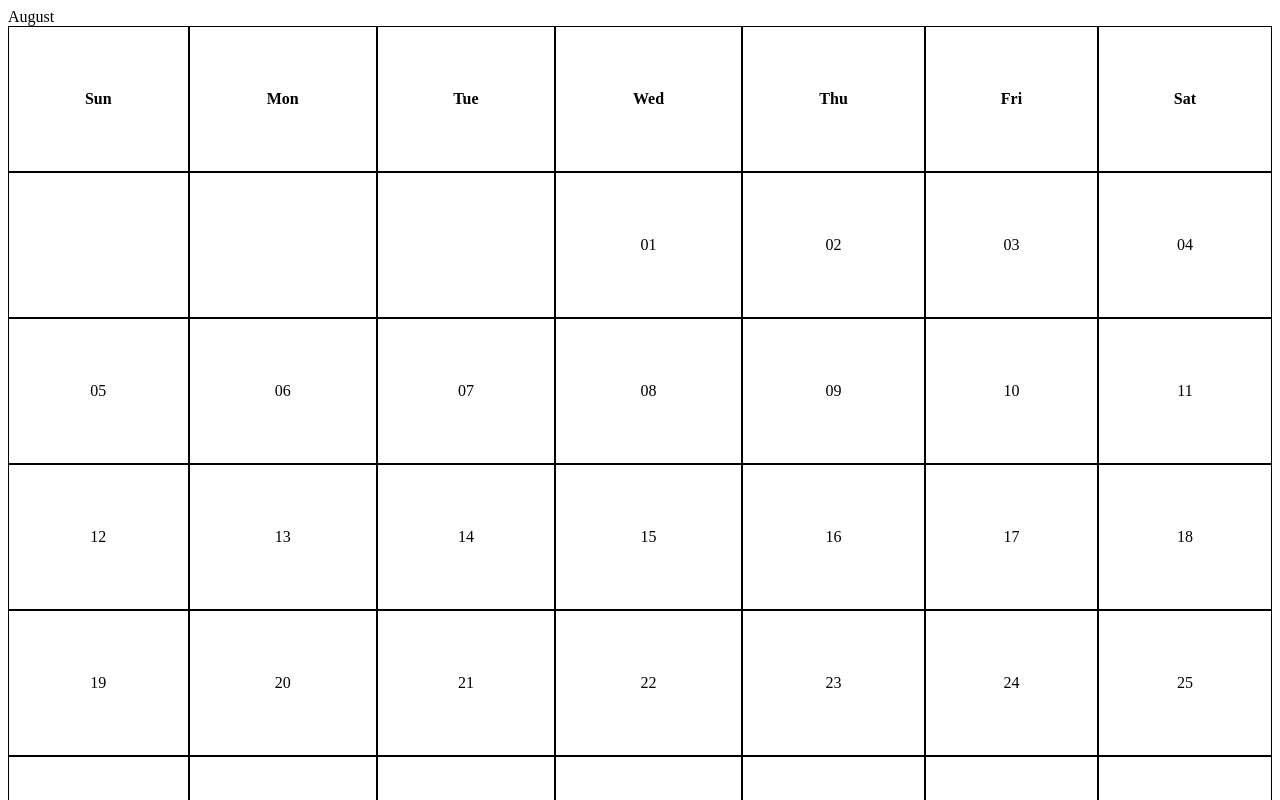
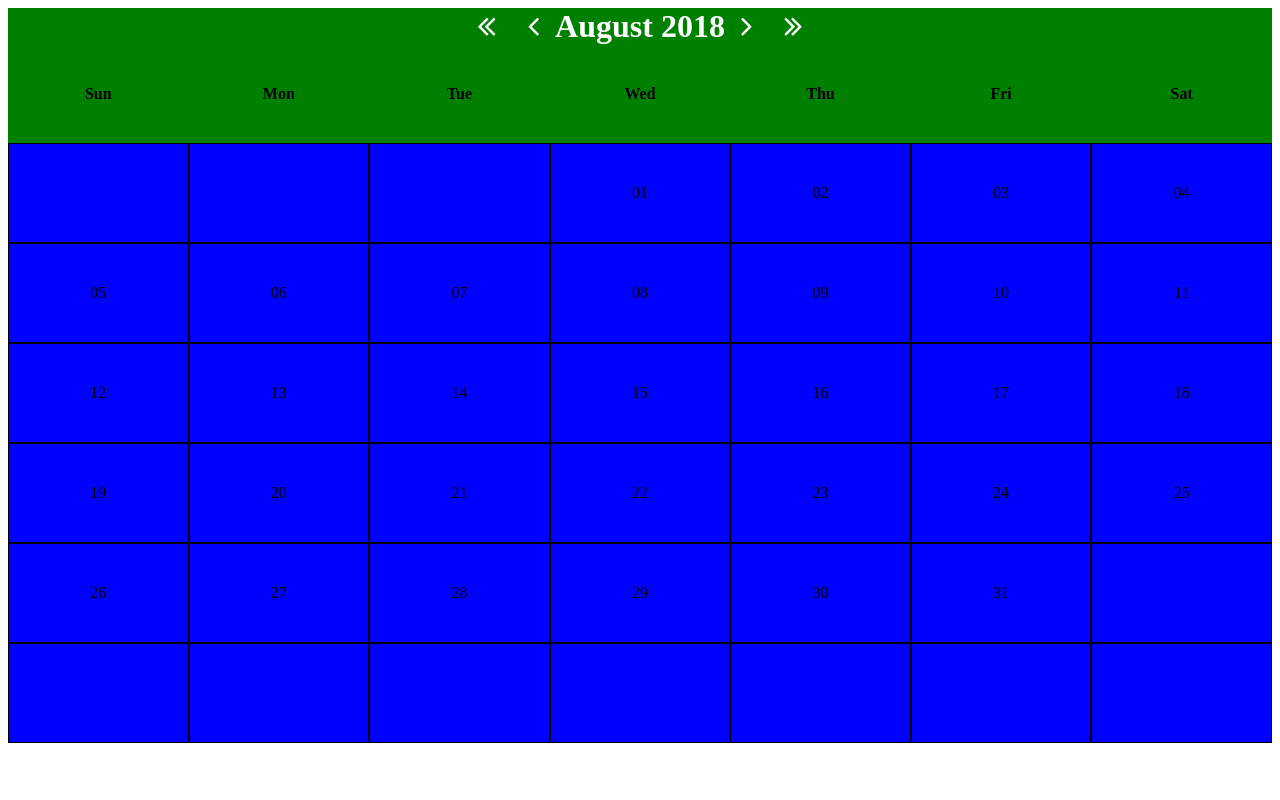
Before and after one commit to angelbenoit/React-Calendar, a React (Create React App) app: page / in a window 1280 px wide. Shown: the top 800 px of the page. Built offline with nearby package versions, Linux system fonts and the light colour scheme.

Commit message:
user can now change month/year by clicking the arrows. single arrow for month and double arrows for year

```diff
--- a/public/index.html
+++ b/public/index.html
@@ -10,6 +10,7 @@
     -->
     <link rel="manifest" href="%PUBLIC_URL%/manifest.json">
     <link rel="shortcut icon" href="%PUBLIC_URL%/favicon.ico">
+    <link rel="stylesheet" href="https://stackpath.bootstrapcdn.com/font-awesome/4.7.0/css/font-awesome.min.css">
     <!--
       Notice the use of %PUBLIC_URL% in the tags above.
       It will be replaced with the URL of the `public` folder during the build.
--- a/src/components/Calendar.js
+++ b/src/components/Calendar.js
@@ -1,6 +1,36 @@
 import React, { Component } from 'react';
 
 class LandingPage extends Component {
+    constructor(props){
+        super(props);
+
+        this.state = {
+            month: 7,
+            year: 2018
+        }
+
+        this.changeDate = this.changeDate.bind(this);
+    }
+
+    changeDate(format ,direction){
+        let directionNum;
+
+        if(direction === "forward")
+            directionNum = 1;
+        else
+            directionNum = -1;
+
+        if(format === "month")
+            this.setState((prevState) => {
+                return {month: prevState[format] + directionNum }
+            });
+        else
+            this.setState((prevState) => {
+                return {year: prevState[format] + directionNum }
+            });
+    }
+
+
 
     displayCalendar(datesArray) {
         const renderedCalendar = [[], [], [], [], [], []];
@@ -17,14 +47,14 @@ class LandingPage extends Component {
 
         const data = (
             <table style={{ 'width': '100%' }} cellspacing="0">
-                <tr>
-                    <th className="week-day-name">Sun</th>
-                    <th className="week-day-name">Mon</th>
-                    <th className="week-day-name">Tue</th>
-                    <th className="week-day-name">Wed</th>
-                    <th className="week-day-name">Thu</th>
-                    <th className="week-day-name">Fri</th>
-                    <th className="week-day-name">Sat</th>
+                <tr className="week-name__row">
+                    <th className="week-name">Sun</th>
+                    <th className="week-name">Mon</th>
+                    <th className="week-name">Tue</th>
+                    <th className="week-name">Wed</th>
+                    <th className="week-name">Thu</th>
+                    <th className="week-name">Fri</th>
+                    <th className="week-name">Sat</th>
                 </tr>
 
                 <tr className="week-row">{renderedCalendar[0]}</tr>
@@ -53,7 +83,7 @@ class LandingPage extends Component {
         }
 
         for (let index = 0; index < 42; index++) {
-            display.push(<td className="week-day"></td>)
+            display.push(<td className="week-blank"></td>)
         }
 
         //firstDayOfMonth gets the day of the week, for example monday = 1, thursday = 3, sunday = 0
@@ -78,10 +108,7 @@ class LandingPage extends Component {
         return days;
     }
 
-    getMonthName() {
-        const dateObj = new Date();
-        const monthNum = dateObj.getMonth();
-
+    getMonthName(monthNum) {
         switch (monthNum) {
             case 0:
                 return "January";
@@ -130,14 +157,20 @@ class LandingPage extends Component {
     }
 
     render() {
-        const test = this.getDaysInMonth(7, 2018);
+        const test = this.getDaysInMonth(this.state.month, this.state.year);
         const cal = this.fillCalendar(test);
-        const month = this.getMonthName();
+        const month = this.getMonthName(this.state.month);
         return (
             <div className="calendar">
                 <div className="calendar_header">
-                    {month}
+                    <i className="fa fa-angle-double-left arrows" onClick={() => this.changeDate("year", "backward")}></i>
+                    <i className="fa fa-angle-left arrows" onClick={() => this.changeDate("month", "backward")}></i>
+                    {month} {this.state.year}
+                    <i className="fa fa-angle-right arrows" onClick={() => this.changeDate("month", "forward")}></i>
+                    <i className="fa fa-angle-double-right arrows" onClick={() => this.changeDate("year", "forward")}></i>
+
                 </div>
+
                 <div className="calendar_body">
                     {cal}
                 </div>
--- a/src/css/style.css
+++ b/src/css/style.css
@@ -1,10 +1,33 @@
+.arrows {
+  padding: 0 1rem;
+  cursor: pointer; }
+  .arrows:hover {
+    color: grey; }
+
+.calendar {
+  text-align: center;
+  background-color: blue; }
+  .calendar_header {
+    color: white;
+    font-size: 2rem;
+    font-weight: bold;
+    background-color: green; }
+
+.week-blank {
+  height: 6rem;
+  border: 1px solid black;
+  width: 6rem; }
+
+.week-name {
+  height: 6rem;
+  width: 6rem; }
+  .week-name__row {
+    background-color: green; }
+
 .week-day {
-  padding: 3rem;
-  height: 3rem;
+  height: 6rem;
   border: 1px solid black;
-  text-align: center; }
-  .week-day-name {
-    padding: 3rem;
-    height: 3rem;
-    border: 1px solid black;
-    text-align: center; }
+  width: 6rem; }
+  .week-day:hover {
+    background-color: grey;
+    cursor: pointer; }
--- a/src/sass/calendar.scss
+++ b/src/sass/calendar.scss
@@ -1,21 +1,50 @@
-.calendar{
+$height: 6rem;
+$width: 6rem;;
+$box-border: 1px solid black;
 
+.arrows{
+    padding: 0 1rem;
+    cursor: pointer;
+
+    &:hover{
+        color: grey;
+    }
 }
 
-.week-row{
+.calendar{
+    text-align: center;
+    background-color: blue;
 
+    &_header{
+        color: white;
+        font-size: 2rem;
+        font-weight: bold;
+        background-color: green;
+    }
+}
+
+.week-blank{
+    height: $height;
+    border: $box-border;
+    width: $width;
+}
+
+.week-name{
+    height: $height;
+    width: $width;
+
+    &__row{
+        background-color: green;
+    }
 }
 
 .week-day{
-    padding: 3rem;
-    height: 3rem;
-    border: 1px solid black;
-    text-align: center;
+    height: $height;
+    border: $box-border;
+    width: $width;
 
-    &-name{
-        padding: 3rem;
-        height: 3rem;
-        border: 1px solid black;
-        text-align: center;
+    &:hover{
+        background-color: grey;
+        cursor: pointer;
     }
 }
```
